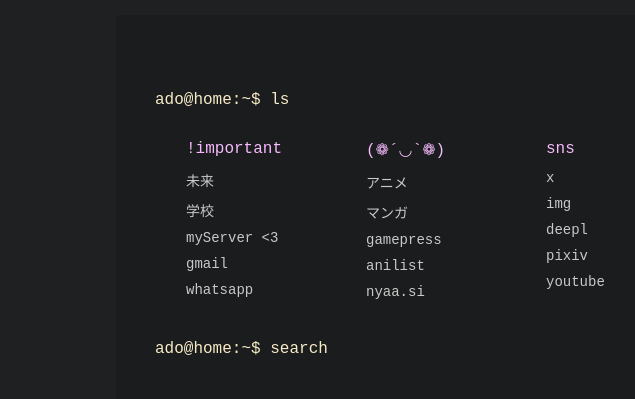
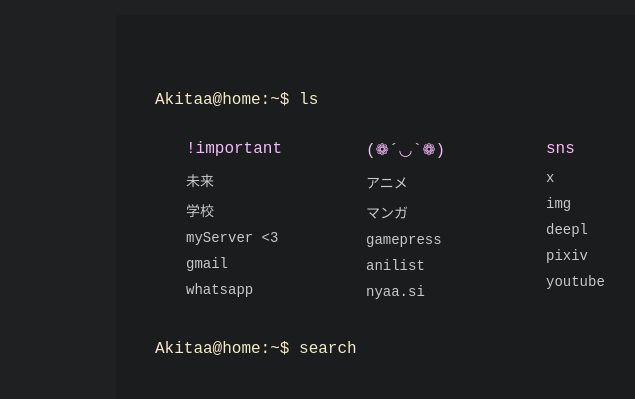
Before and after one commit to ak1ta4/NewTab, a plain HTML site: page index.html in a window 1280 px wide. Shown: the part 185-584 px from the top of the page, 484-1119 px from the left. Drawn offline with Linux system fonts and the light colour scheme.

Commit message:
Update index.html

```diff
--- a/index.html
+++ b/index.html
@@ -25,7 +25,7 @@
 
         <div class="right">
             <div class="head">
-                <p>ado@home:~$ ls</p>
+                <p>Akitaa@home:~$ ls</p>
             </div>
 
             <div class="bookmarks">
@@ -65,7 +65,7 @@
 
             </div>
             <div class="head2">
-                <span>ado@home:~$ search</span>
+                <span>Akitaa@home:~$ search</span>
                 <span id="AboutDevTypeText" class="typing"></span>
         	<input class="search-form" class="search-box" autofocus="">
 	    </div>
```
